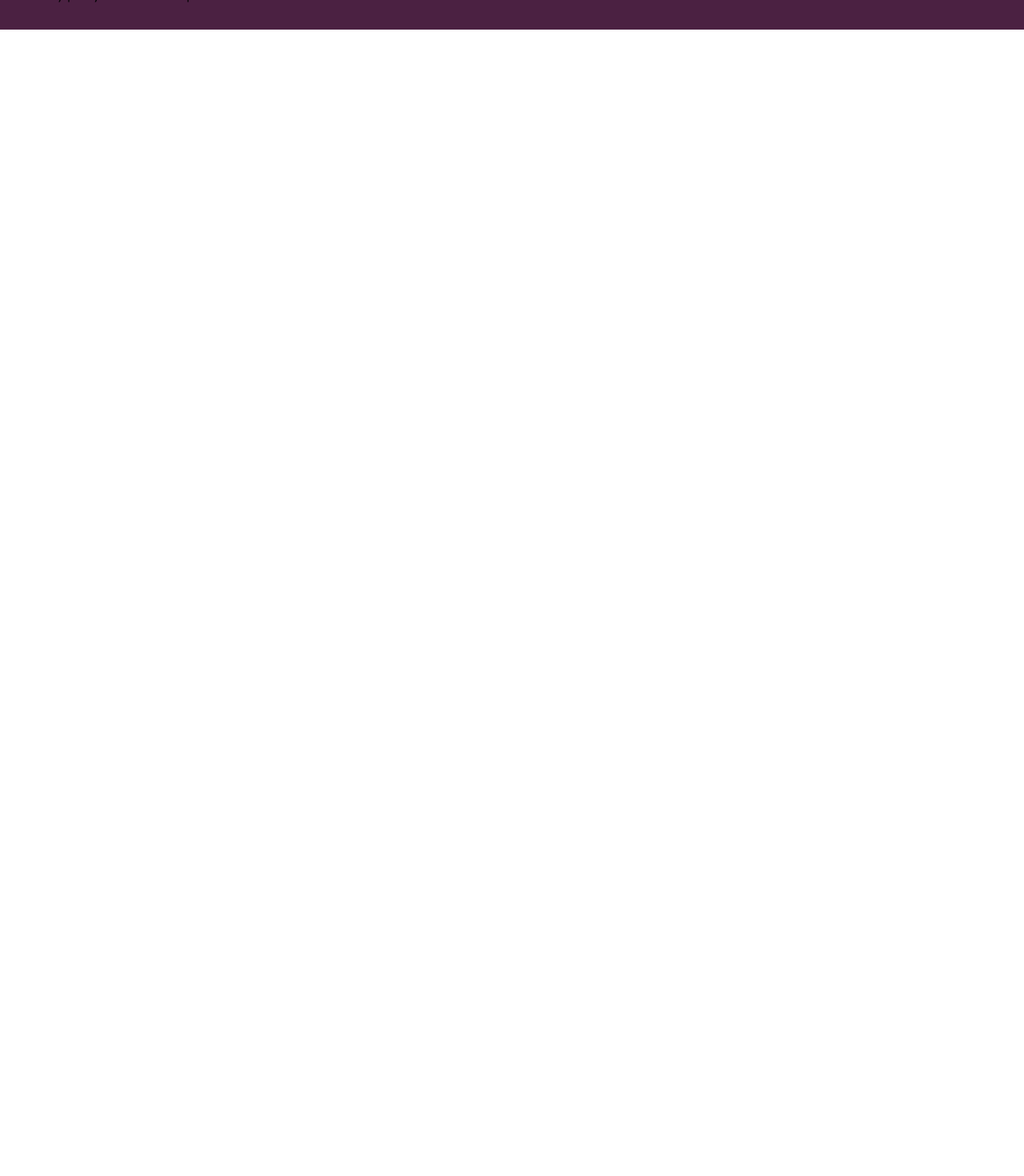
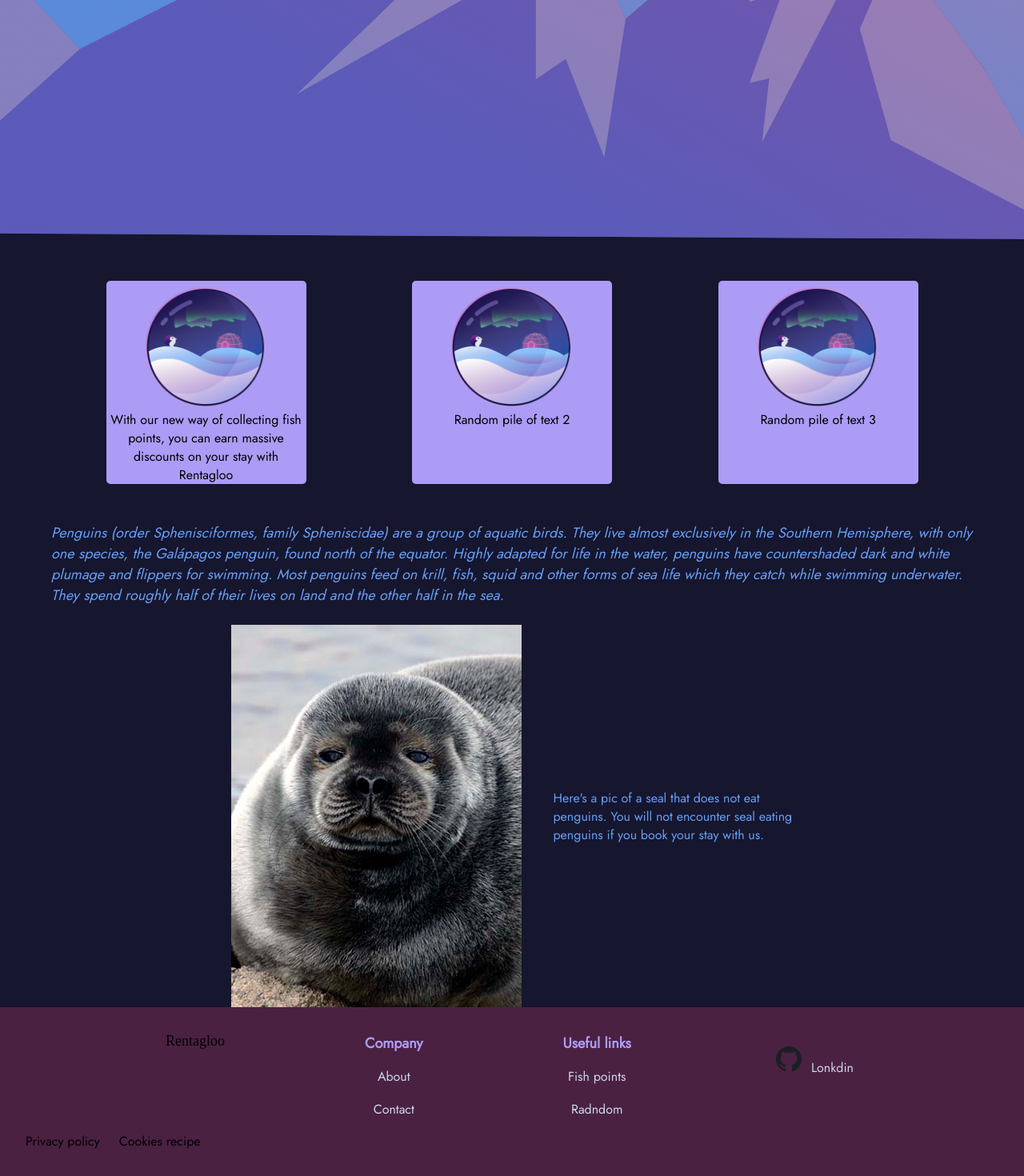
Before and after one commit to ivukelic/rentagloo, a React app: page / in a window 1280 px wide. Shown: the part 717-2187 px from the top of the page at 80% size. Before the commit the page ends 800 px from the top, so only its background shows below. Built offline with nearby package versions, Linux system fonts and the light colour scheme.

Commit message:
new sections added

```diff
--- a/src/app/components/Feature/Feature.module.css
+++ b/src/app/components/Feature/Feature.module.css
@@ -2,11 +2,13 @@
     text-align: center;
     background-color: var(--lilac);
     border-radius: 5px;
+    width: 250px;
 }
 
 .image {
     height: 150px;
     padding-left: 8px;
+    padding-top: 8px;
 }
 
 .info {
--- a/src/app/pages/Home/Home.js
+++ b/src/app/pages/Home/Home.js
@@ -2,6 +2,7 @@ import React from 'react';
 import styles from './Home.module.css';
 import Button from '../../components/Button/Button';
 import Feature from '../../components/Feature/Feature';
+import Image from '../../components/Images/Image';
 import { withRouter } from 'react-router-dom';
 
 const Home = () => {
@@ -16,10 +17,32 @@ const Home = () => {
                     Check dis shit out (Discover)
                 </Button>
             </div>
-            <div className={styles.bottom}>
-                <Feature src="aurora" info="Random pile of text 1" />
+            <div className={styles.features}>
+                <Feature
+                    src="aurora"
+                    info="With our new way of collecting fish points, you can earn massive discounts on your stay with Rentagloo"
+                />
                 <Feature src="aurora" info="Random pile of text 2" />
                 <Feature src="aurora" info="Random pile of text 3" />
+            </div>
+            <div className={styles.quote}>
+                Penguins (order Sphenisciformes, family Spheniscidae) are a
+                group of aquatic birds. They live almost exclusively in the
+                Southern Hemisphere, with only one species, the Galápagos
+                penguin, found north of the equator. Highly adapted for life in
+                the water, penguins have countershaded dark and white plumage
+                and flippers for swimming. Most penguins feed on krill, fish,
+                squid and other forms of sea life which they catch while
+                swimming underwater. They spend roughly half of their lives on
+                land and the other half in the sea.
+            </div>
+            <div className={styles.seal}>
+                <Image src="pic" />
+                <div className={styles.sealText}>
+                    Here's a pic of a seal that does not eat penguins. You will
+                    not encounter seal eating penguins if you book your stay
+                    with us.
+                </div>
             </div>
             <div className={styles.bottom}></div>
         </div>
--- a/src/app/pages/Home/Home.module.css
+++ b/src/app/pages/Home/Home.module.css
@@ -1,12 +1,11 @@
 .container {
-    /* height: 820px; */
     margin: 0;
 }
 
 .top {
-    background: url('../../assets/SVG/bglight_final.svg');
+    background: url('../../assets/SVG/newbg.svg');
     background-size: cover;
-    height: inherit;
+    height: 1068px;
 }
 
 .caption {
@@ -36,7 +35,32 @@
     margin-left: 120px;
 }
 
-.bottom {
+.features {
     display: flex;
     justify-content: space-evenly;
+    background-color: var(--dark-blue);
+    padding-bottom: 24px;
 }
+
+.quote {
+    font-style: italic;
+    font-family: 'Jost', sans-serif;
+    color: var(--light-blue);
+    font-size: 18px;
+    padding: 24px 64px 24px 64px;
+    background-color: var(--dark-blue);
+}
+
+.seal {
+    display: flex;
+    background-color: var(--dark-blue);
+    font-family: 'Jost', sans-serif;
+    color: var(--light-blue);
+    align-items: center;
+    justify-content: center;
+}
+
+.sealText {
+    width: 300px;
+    padding-left: 40px;
+}
```
Also changed, not shown: src/app/assets/SVG/newbg.svg (added).
